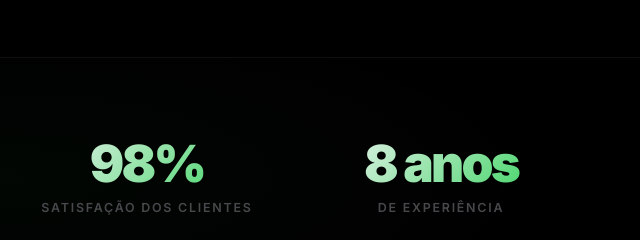
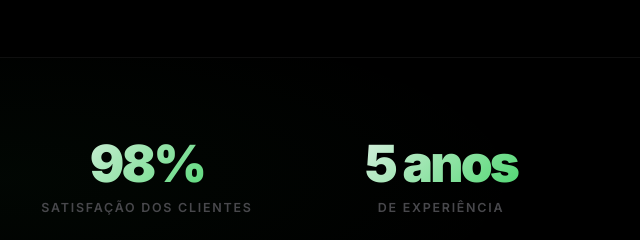
Before and after one commit to ViniProjectcss/FigitalCelular, a website: page views/index.html in a window 1280 px wide. Shown: the part 1700-1940 px from the top of the page, 640-1280 px from the left. Drawn offline with Linux system fonts and the light colour scheme; no server answers.

Commit message:
Atualização de anos no mercado

```diff
--- a/views/index.html
+++ b/views/index.html
@@ -270,7 +270,7 @@
           <div class="contador-label">Satisfação dos clientes</div>
         </div>
         <div class="contador-item reveal">
-          <div class="contador-number" data-count="8" data-suffix=" anos">0</div>
+          <div class="contador-number" data-count="5" data-suffix=" anos">0</div>
           <div class="contador-label">De experiência</div>
         </div>
       </div>
```
